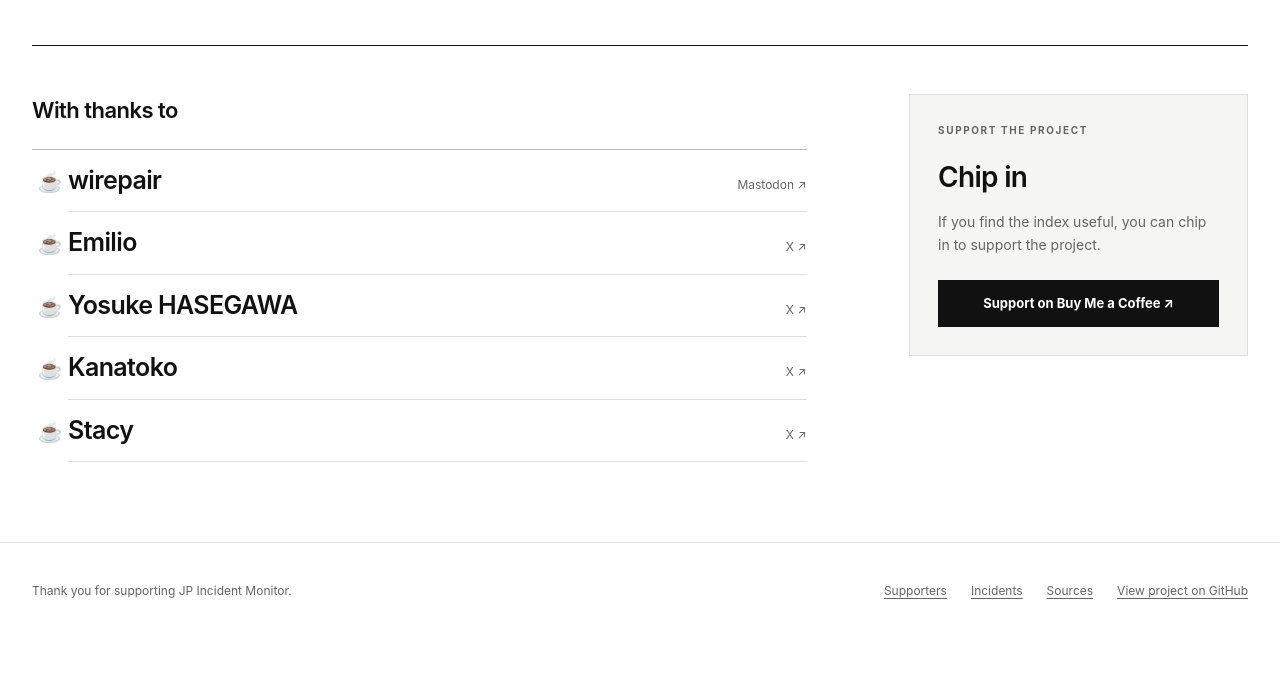
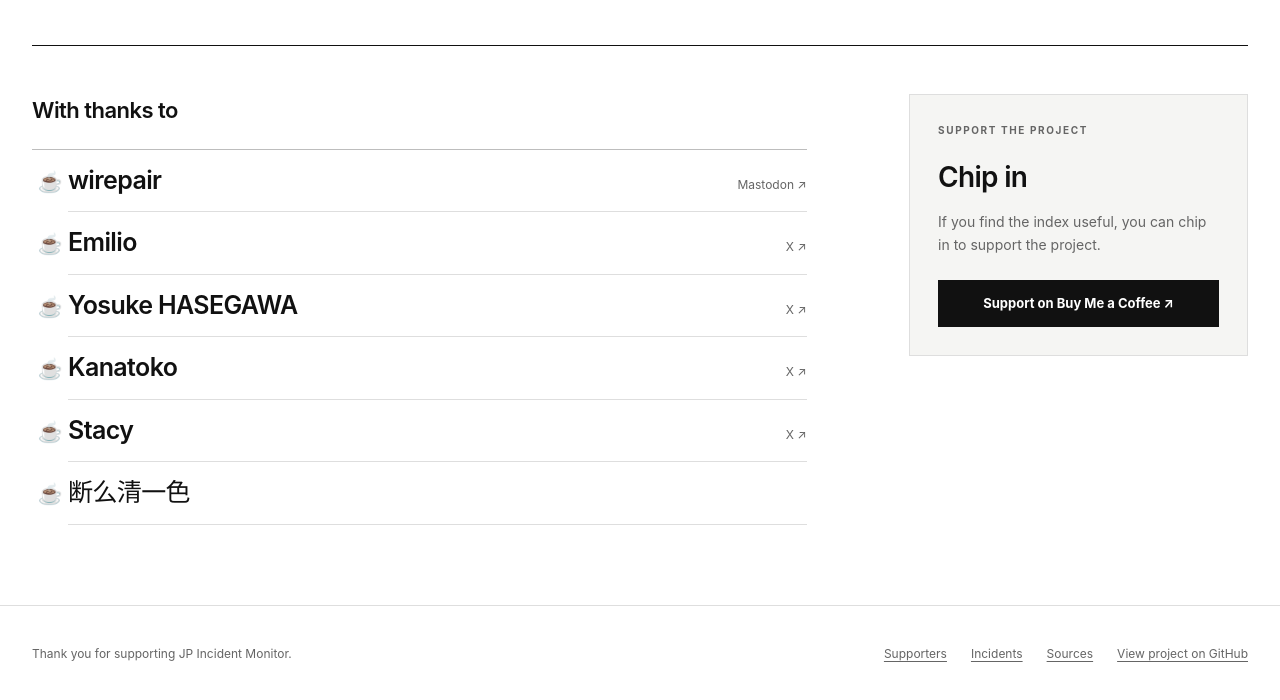
Before and after one commit to elkentaro/jp_incidents, a plain HTML site: page supporters.html in a window 1280 px wide. Shown: the part 302-1002 px from the top of the page. Before the commit the page ends 941 px from the top, so only its background shows below. Drawn offline with Linux system fonts and the light colour scheme.

Commit message:
Add 断么清一色 to supporters without a link

```diff
--- a/supporters.css
+++ b/supporters.css
@@ -5,7 +5,7 @@
 .supporter-list { margin: 0; padding: 0 0 0 36px; list-style: disc; border-top: 1px solid var(--line-strong); }
 .supporter-list li::marker { content: "☕️ "; font-size: 20px; }
 .supporter-list li { border-bottom: 1px solid var(--line); }
-.supporter-link { display: flex; justify-content: space-between; gap: 24px; align-items: baseline; padding: 12px 0; text-decoration: none; }
+.supporter-link, .supporter-text { display: flex; justify-content: space-between; gap: 24px; align-items: baseline; padding: 12px 0; text-decoration: none; }
 .supporter-name { font-size: 25px; font-weight: 620; letter-spacing: -.025em; }
 .supporter-profile { color: var(--muted); font-size: 12px; }
 .supporter-link:hover .supporter-name { text-decoration: underline; text-underline-offset: 5px; }
--- a/supporters.html
+++ b/supporters.html
@@ -15,7 +15,7 @@
   <meta name="description" content="The people supporting JP Incident Monitor, and how to chip in.">
   <title>Supporters — JP Incident Monitor</title>
   <link rel="stylesheet" href="styles.css?v=20261024-language-buttons">
-  <link rel="stylesheet" href="supporters.css?v=20261024-coffee">
+  <link rel="stylesheet" href="supporters.css?v=20261025-supporter">
 </head>
 <body class="supporters-page">
   <header class="site-header">
@@ -79,6 +79,11 @@
               <span class="supporter-profile">X <span aria-hidden="true">↗</span></span>
             </a>
           </li>
+          <li>
+            <div class="supporter-text">
+              <span class="supporter-name">断么清一色</span>
+            </div>
+          </li>
         </ul>
       </section>
 
```
